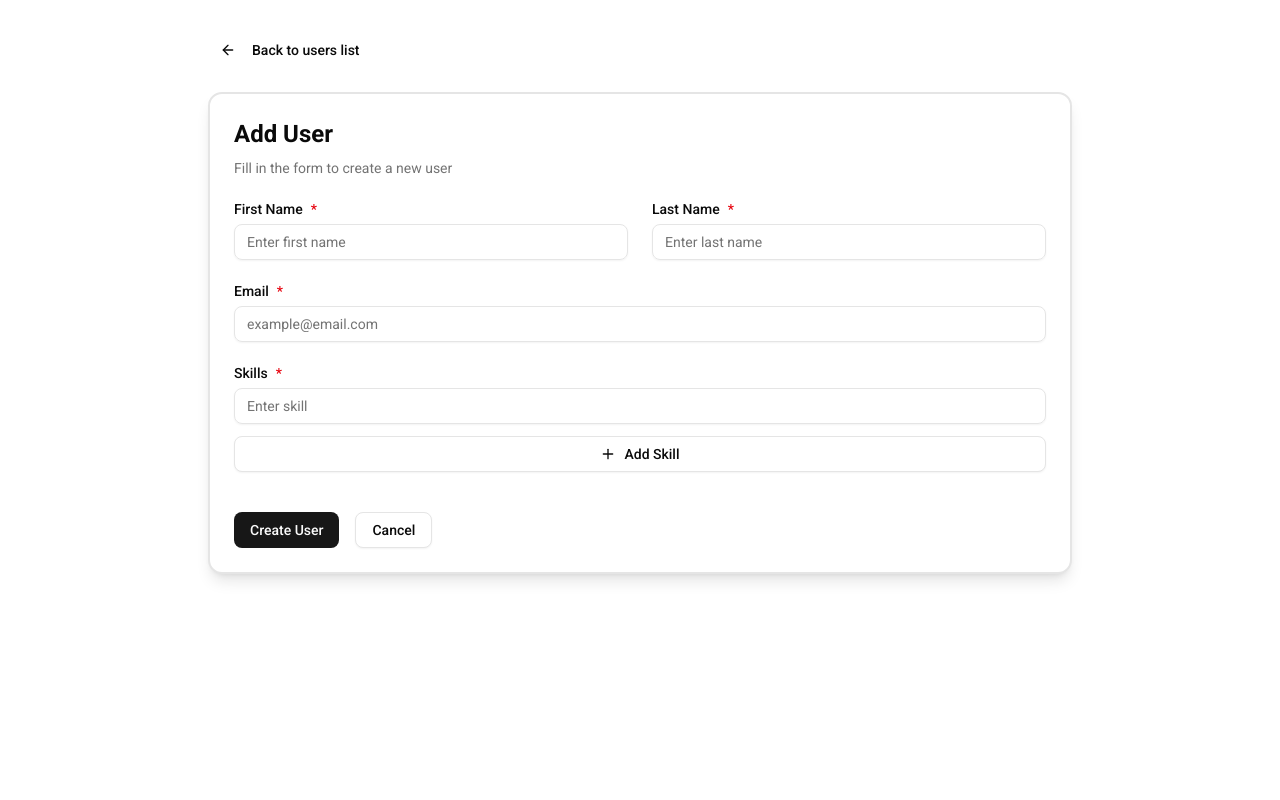
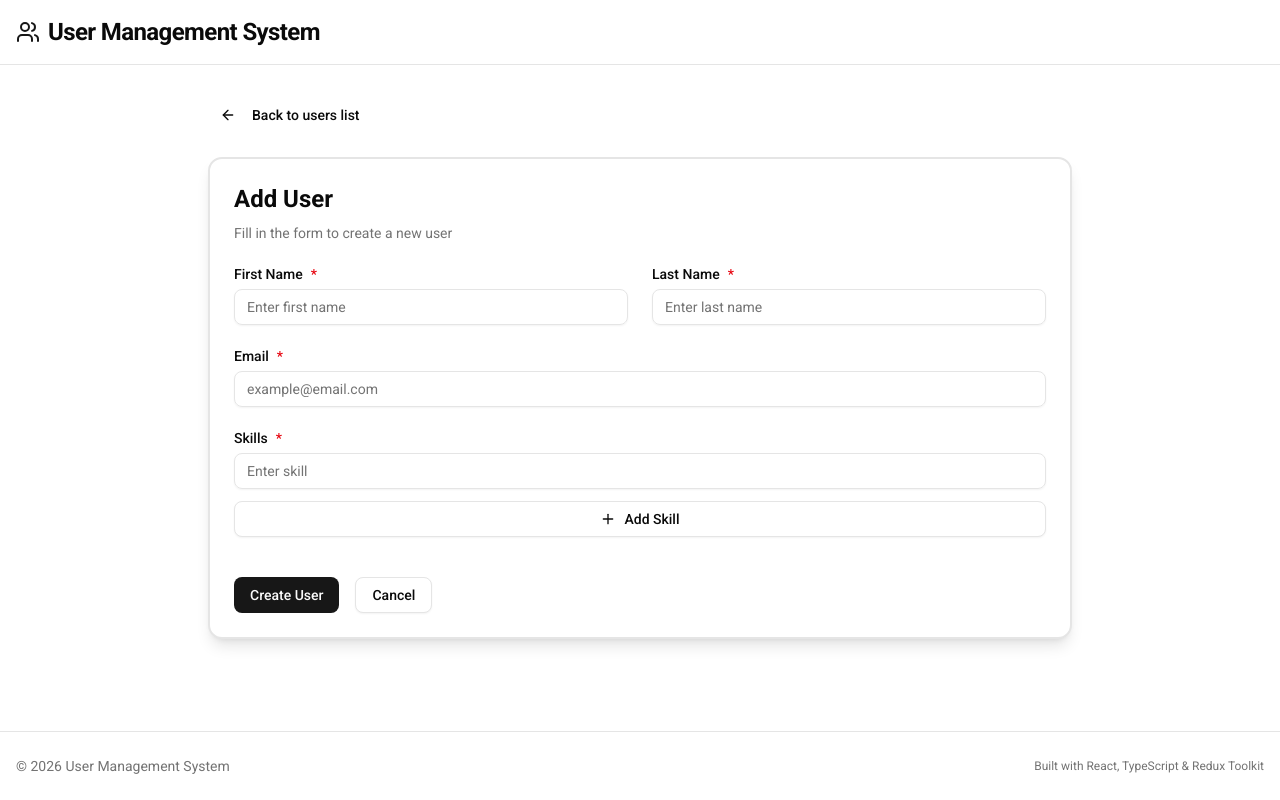
Before and after one commit to Zhasulan711/user-management-system-front, a React (Vite) app: page /users/new in a window 1280 px wide. Built offline with nearby package versions, Linux system fonts and the light colour scheme.

Commit message:
refactor: integrate Layout component into App and adjust styling in UsersList and Pagination components for improved UI consistency

```diff
--- a/src/App.tsx
+++ b/src/App.tsx
@@ -2,16 +2,19 @@ import { BrowserRouter, Routes, Route, Navigate } from "react-router-dom";
 import { UsersList } from "@/pages/UsersList";
 import { UserFormPage } from "@/pages/UserFormPage";
 import { Toaster } from "@/components/ui/sonner";
+import { Layout } from "@/components/layout/Layout";
 
 function App() {
   return (
     <BrowserRouter>
+      <Layout>
         <Routes>
           <Route path="/" element={<Navigate to="/users" replace />} />
           <Route path="/users" element={<UsersList />} />
           <Route path="/users/new" element={<UserFormPage />} />
           <Route path="/users/:id/edit" element={<UserFormPage />} />
         </Routes>
+      </Layout>
       <Toaster />
     </BrowserRouter>
   );
--- /dev/null
+++ b/src/components/layout/Footer.tsx
@@ -0,0 +1,14 @@
+export function Footer() {
+  return (
+    <footer className="border-t bg-background/95 backdrop-blur supports-backdrop-filter:bg-background/60 mt-auto">
+      <div className="container mx-auto px-4 py-6">
+        <div className="flex flex-col sm:flex-row items-center justify-between gap-4 text-sm text-muted-foreground">
+          <p>© {new Date().getFullYear()} User Management System</p>
+          <p className="text-xs">
+            Built with React, TypeScript & Redux Toolkit
+          </p>
+        </div>
+      </div>
+    </footer>
+  );
+}
--- /dev/null
+++ b/src/components/layout/Header.tsx
@@ -0,0 +1,15 @@
+import { Link } from "react-router-dom";
+import { Users } from "lucide-react";
+
+export function Header() {
+  return (
+    <header className="border-b bg-background/95 backdrop-blur supports-backdrop-filter:bg-background/60 container mx-auto px-4 py-4">
+      <Link to="/users" className="flex items-center gap-2">
+        <Users className="h-6 w-6 text-primary" />
+        <h1 className="text-2xl font-bold tracking-tight">
+          User Management System
+        </h1>
+      </Link>
+    </header>
+  );
+}
--- /dev/null
+++ b/src/components/layout/Layout.tsx
@@ -0,0 +1,16 @@
+import { Header } from "./Header";
+import { Footer } from "./Footer";
+
+interface LayoutProps {
+  children: React.ReactNode;
+}
+
+export function Layout({ children }: LayoutProps) {
+  return (
+    <div className="flex min-h-screen flex-col">
+      <Header />
+      <main className="flex-1">{children}</main>
+      <Footer />
+    </div>
+  );
+}
--- a/src/features/users/components/Pagination.tsx
+++ b/src/features/users/components/Pagination.tsx
@@ -10,7 +10,7 @@ interface PaginationProps {
 
 export function Pagination({ page, totalPages, setPage }: PaginationProps) {
   return (
-    <div className="flex items-center justify-center gap-2 mt-6">
+    <div className="flex items-center justify-center gap-2">
       <Button
         variant="outline"
         size="sm"
--- a/src/pages/UsersList.tsx
+++ b/src/pages/UsersList.tsx
@@ -36,13 +36,8 @@ export function UsersList() {
     : null;
 
   return (
-    <div className="container mx-auto px-4 py-8 flex flex-col gap-6">
-      <div className="flex flex-col sm:flex-row items-start sm:items-center justify-between gap-4 animate-in fade-in-0 slide-in-from-top-4">
-        <div>
-          <h1 className="text-4xl font-bold tracking-tight">
-            User Management System
-          </h1>
-        </div>
+    <div className="container mx-auto px-4 py-2 flex flex-col gap-2">
+      <div className="flex flex-col sm:flex-row items-start sm:items-center justify-end gap-4 animate-in fade-in-0 slide-in-from-top-4">
         <Button
           asChild
           size="lg"
```
Lines whose indentation alone changed are shown as unchanged.
